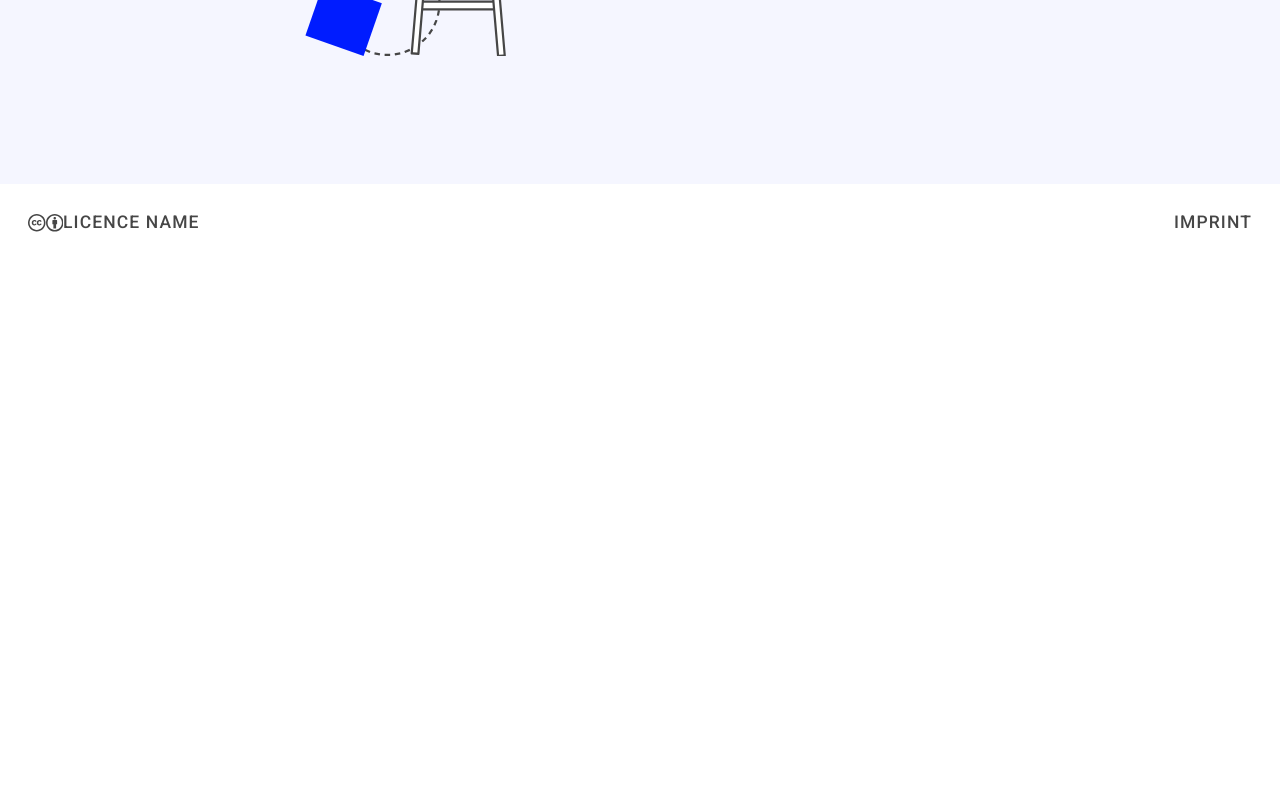
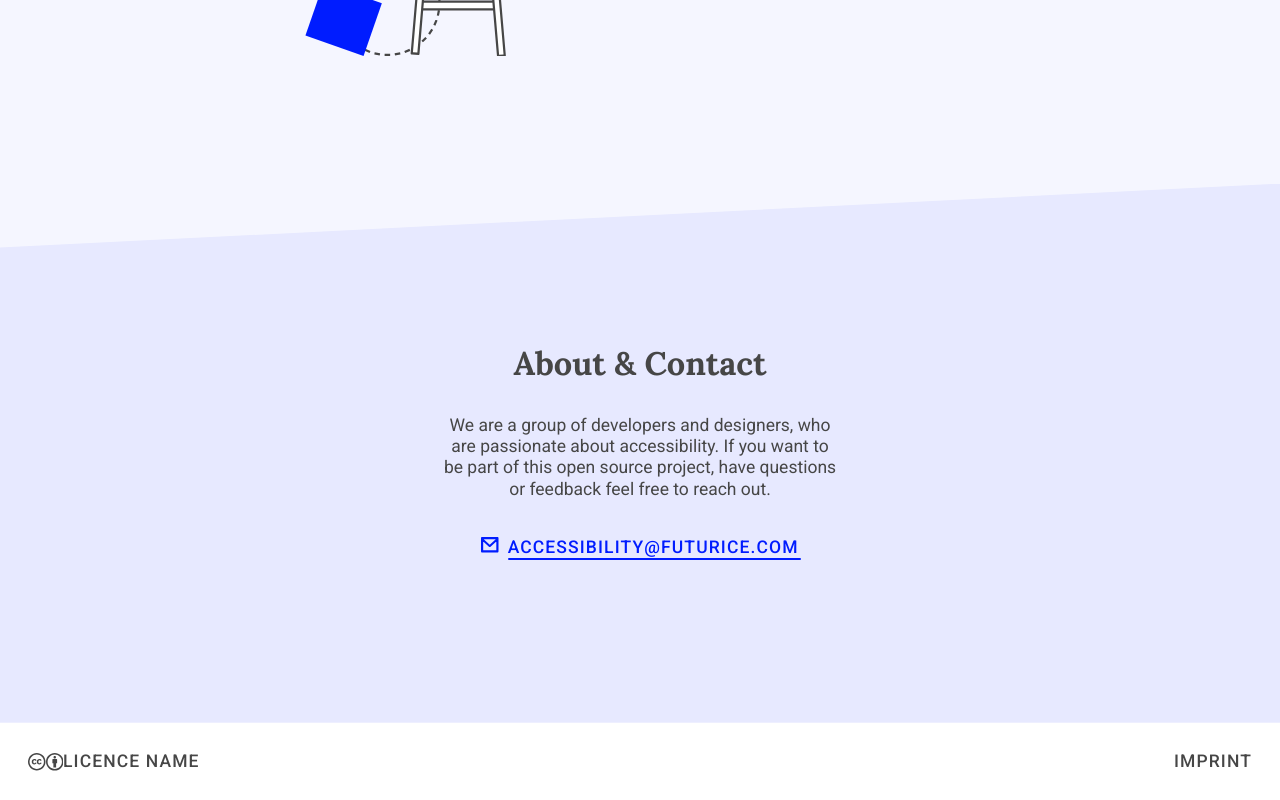
Before and after one commit to accessibility-tools/website, a Next.js app: page / in a window 1280 px wide. Shown: the part 4057-4857 px from the top of the page. Before the commit the page ends 4318 px from the top, so only its background shows below. Built offline with nearby package versions, Linux system fonts and the light colour scheme.

Commit message:
Add About and contact-section

```diff
--- a/src/pages/index.jsx
+++ b/src/pages/index.jsx
@@ -8,6 +8,7 @@ import Stack from "../components/layout-components/Stack";
 import Center from "../components/layout-components/Center";
 import SEO from "../components/SEO/SEO";
 import FAQ from "../components/LearnMoreQuestions/LearnMoreQuestions";
+import Link from "../components/links/Link";
 
 const Index = styled(Stack)`
   background-color: ${color.extraLightPurple};
@@ -182,6 +183,23 @@ const LandingPage = () => {
             </Stack>
           </Center>
         </Section>
+        <Section>
+          <Center>
+            <Stack>
+              <h2>About & Contact</h2>
+              <p>
+                We are a group of developers and designers, who are passionate
+                about accessibility. If you want to be part of this open source
+                project, have questions or feedback feel free to reach out.
+              </p>
+              <Center>
+                <Link href="mailto:accessibility@futurice.com" icon="mailto">
+                  accessibility@futurice.com
+                </Link>
+              </Center>
+            </Stack>
+          </Center>
+        </Section>
       </Index>
     </>
   );
```
Also changed, not shown: 1 other file (tests, documents, lock files or other folders).
